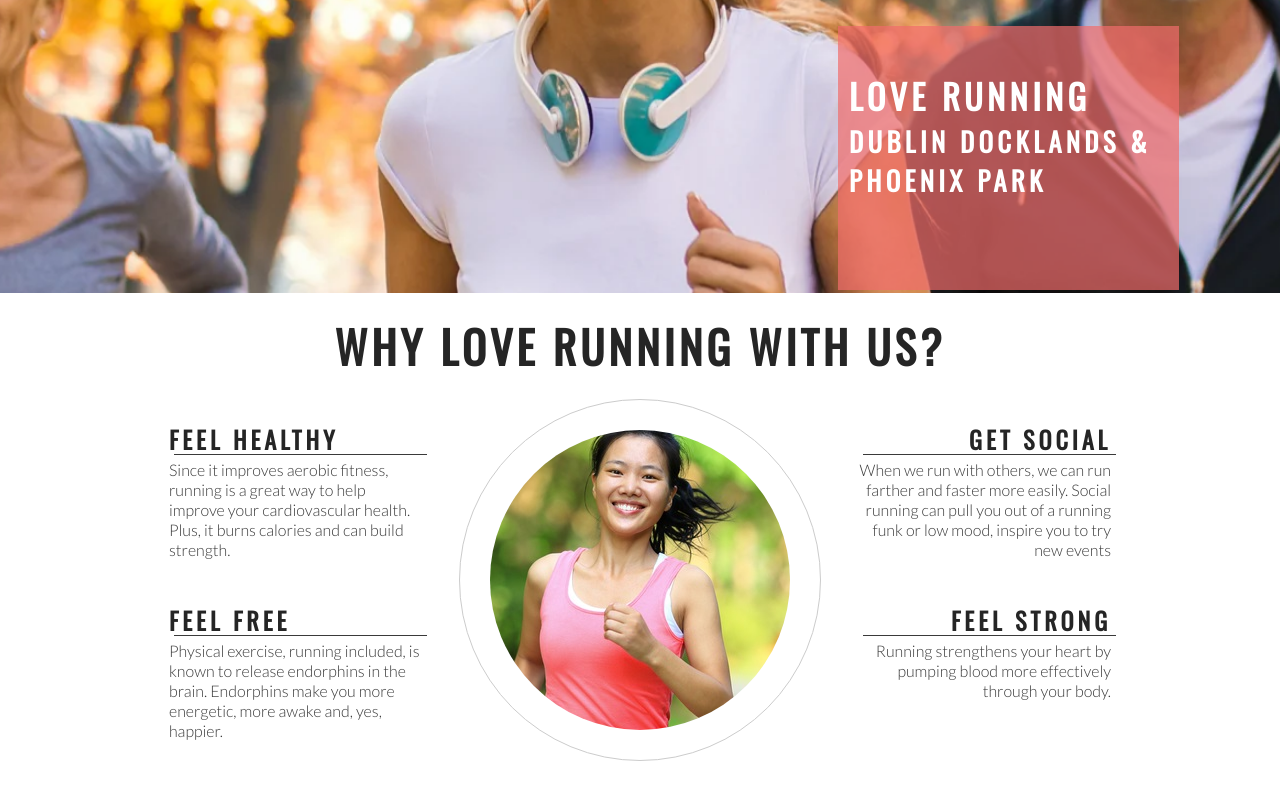
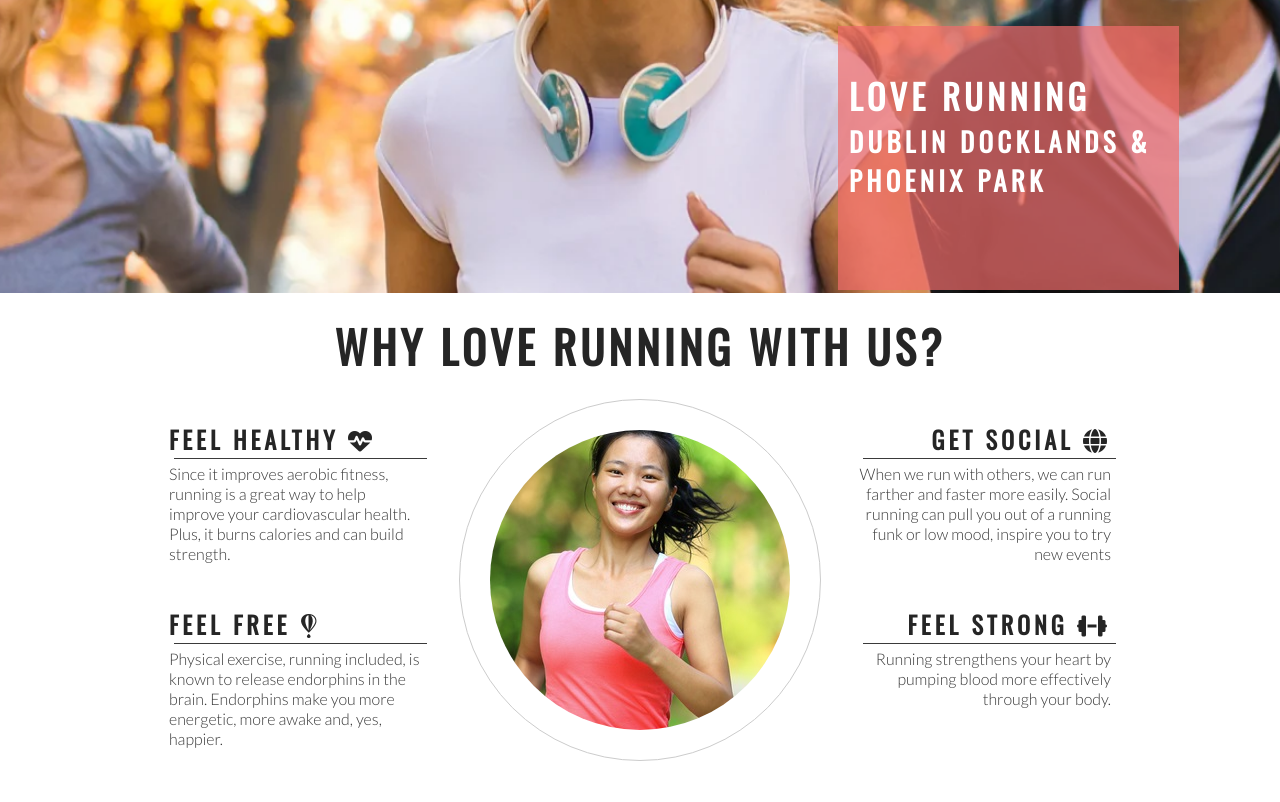
Before and after one commit to bdolan55/love-running-practice1, a plain HTML site: page index.html in a window 1280 px wide. Shown: the part 382-1184 px from the top of the page. Drawn offline with nearby package versions, Linux system fonts and the light colour scheme.

Commit message:
font awesome icons inc within abour section

```diff
--- a/index.html
+++ b/index.html
@@ -47,14 +47,14 @@
         <h2 id="welcome">Why Love Running with Us?</h2>
         <div id="left-about">
             <div class="left-about-heading">
-                <h2>Feel Healthy</h2>
+                <h2>Feel Healthy <i class="fa-solid fa-heart-pulse"></i></h2>
                 <hr>
                 <p>Since it improves aerobic fitness, running is a great way to help
                    improve your cardiovascular health. Plus, it burns calories and can
                    build strength.</p>
             </div>
             <div class="left-about-heading">
-                <h2>Feel Free</h2>
+                <h2>Feel Free <i class="fa-brands fa-fly"></i></h2>
                 <hr>
                 <p>Physical exercise, running included, is known to release endorphins
                     in the brain. Endorphins make you more energetic, more awake and, yes,
@@ -63,14 +63,14 @@
         </div>
         <div id="right-about">
             <div class="right-about-heading">
-                <h2>Get Social</h2>
+                <h2>Get Social <i class="fa-solid fa-globe"></i></h2>
                 <hr>
                 <p>When we run with others, we can run farther and faster more easily.
                    Social running can pull you out of a running funk or low mood, inspire
                    you to try new events</p>
             </div>
             <div class="right-about-heading">
-                <h2>Feel Strong</h2>
+                <h2>Feel Strong <i class="fa-solid fa-dumbbell"></i></h2>
                 <hr>
                 <p>Running strengthens your heart by pumping blood more effectively
                    through your body.</p>
@@ -92,6 +92,9 @@
         Social Media Links
     </footer>
 
+    <!--Font awsome script link-->
+    <script src="https://kit.fontawesome.com/ecdda7faf4.js" crossorigin="anonymous"></script>
+
 </body>
 
 </html>
```
